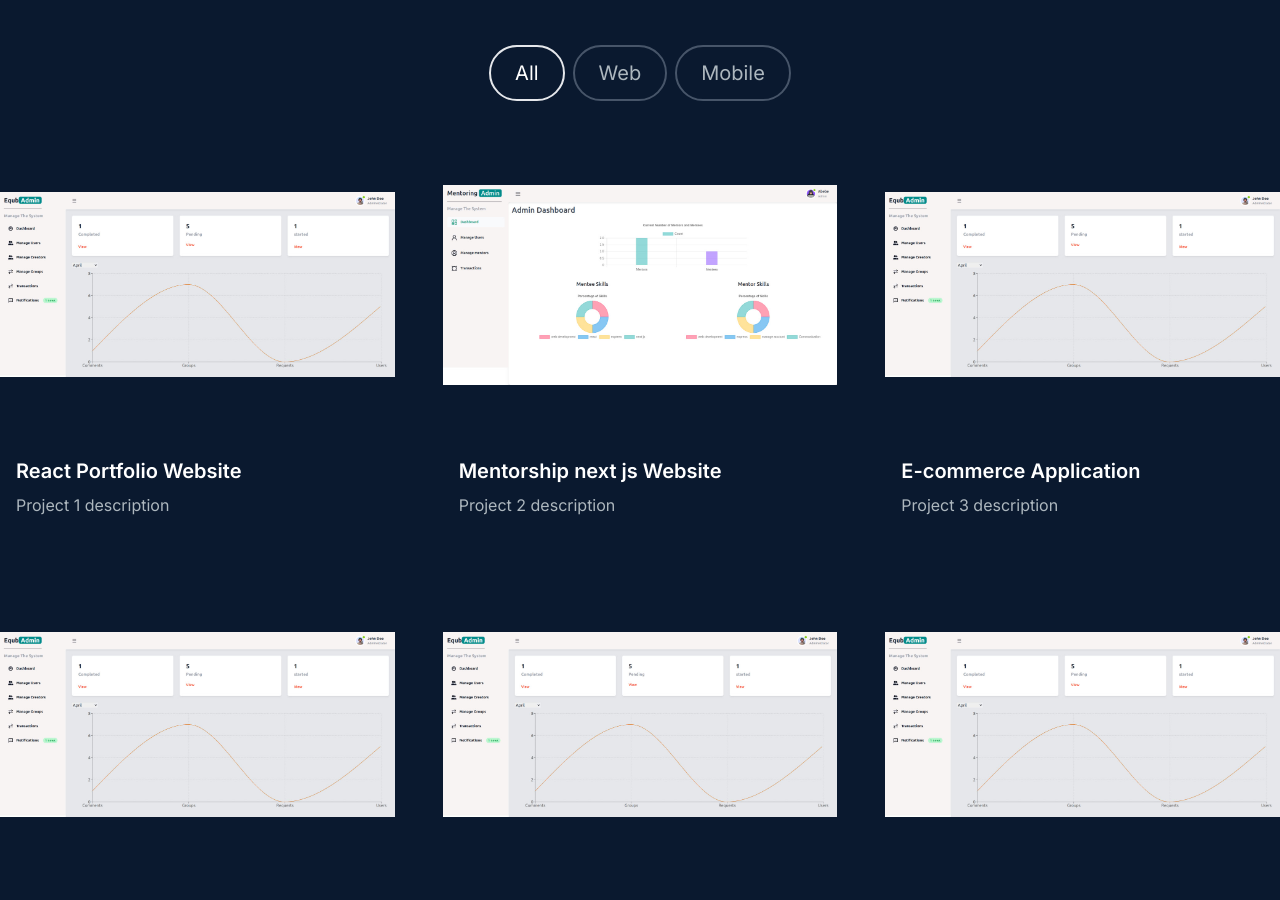
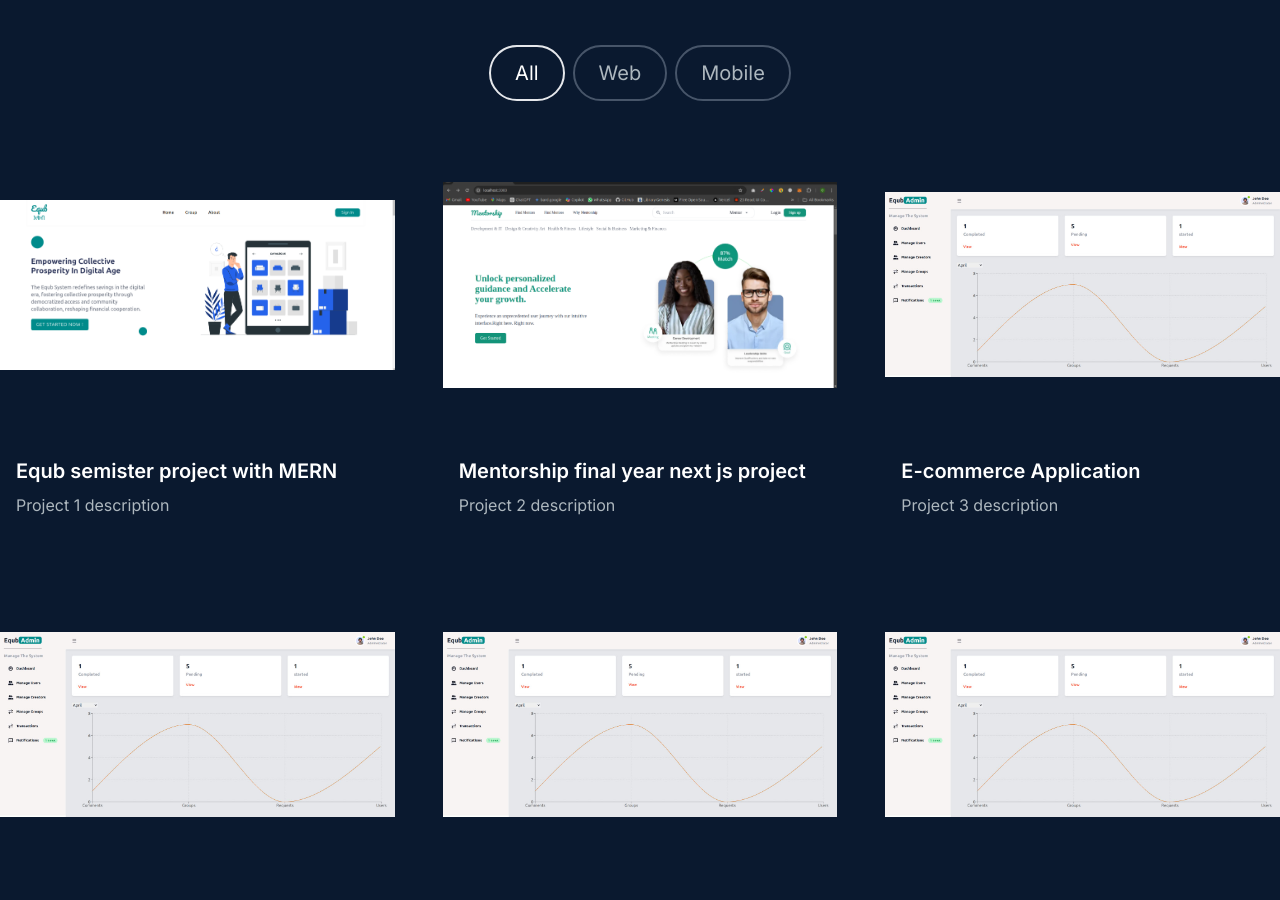
Before and after one commit to Chachu21/profile, a Next.js app: page / in a window 1280 px wide. Shown: the part 2400-3300 px from the top of the page. Built offline with nearby package versions, Linux system fonts and the light colour scheme.

Commit message:
some content of projet 1 is update like url image

```diff
--- a/src/components/Project.tsx
+++ b/src/components/Project.tsx
@@ -8,18 +8,18 @@ import { motion, useInView } from "framer-motion";
 const projectsData = [
   {
     id: 1,
-    title: "React Portfolio Website",
+    title: "Equb semister project with MERN",
     description: "Project 1 description",
-    image: "../asset/equb.jpg",
+    image: "../asset/equbHome.png",
     tag: ["All", "Web"],
-    gitUrl: "/",
-    previewUrl: "/",
+    gitUrl: "https://github.com/Chachu21/equb",
+    previewUrl: "https://equb.netlify.app/",
   },
   {
     id: 2,
-    title: "Mentorship next js Website ",
+    title: "Mentorship final year next js project ",
     description: "Project 2 description",
-    image: "../asset/mentorship.jpg",
+    image: "../asset/mentorship.png",
     tag: ["All", "Web"],
     gitUrl: "https://github.com/Chachu21/mentorship",
     previewUrl: "https://mentorship-sooty.vercel.app/",
--- a/src/components/Service.tsx
+++ b/src/components/Service.tsx
@@ -3,7 +3,6 @@ import { FiMonitor } from "react-icons/fi";
 import { FaCode } from "react-icons/fa6";
 import { ImMobile } from "react-icons/im";
 import { SiBlockchaindotcom } from "react-icons/si";
-import { DiResponsive } from "react-icons/di";
 const Service = () => {
   const services = [
     {
```
Also changed, not shown: public/asset/equbHome.png (added), public/asset/mentorship.png (added).
